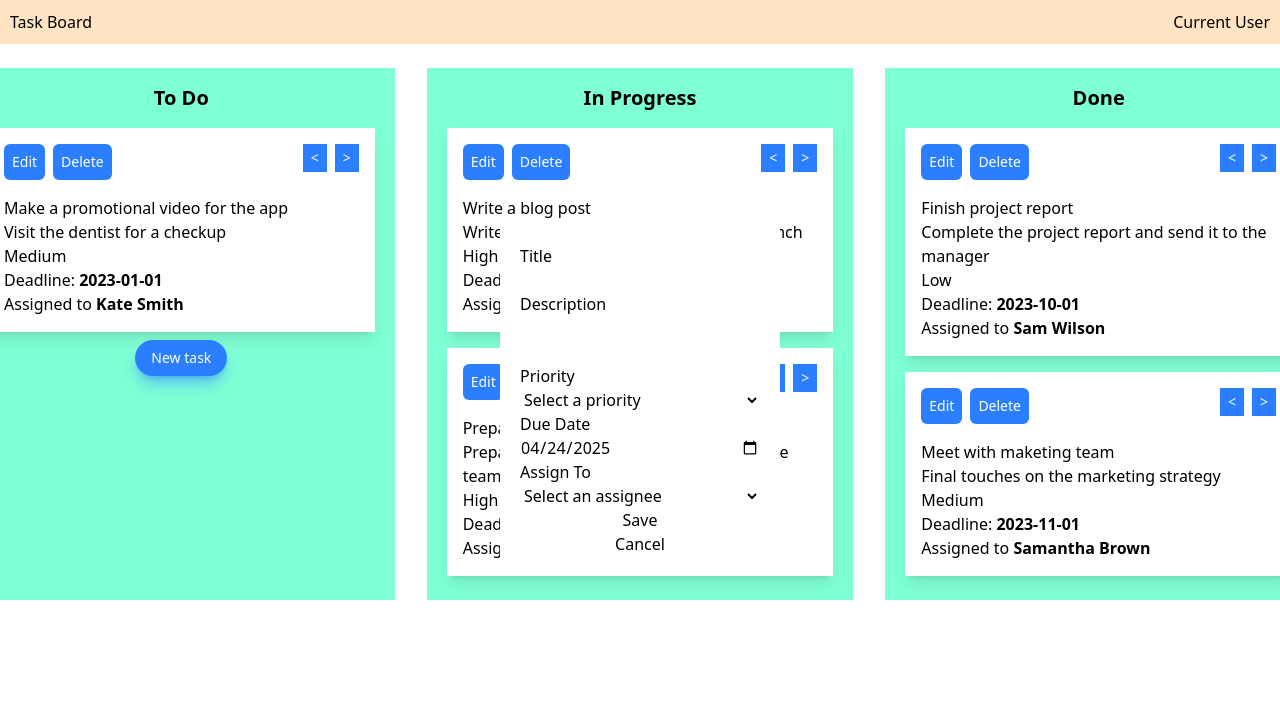
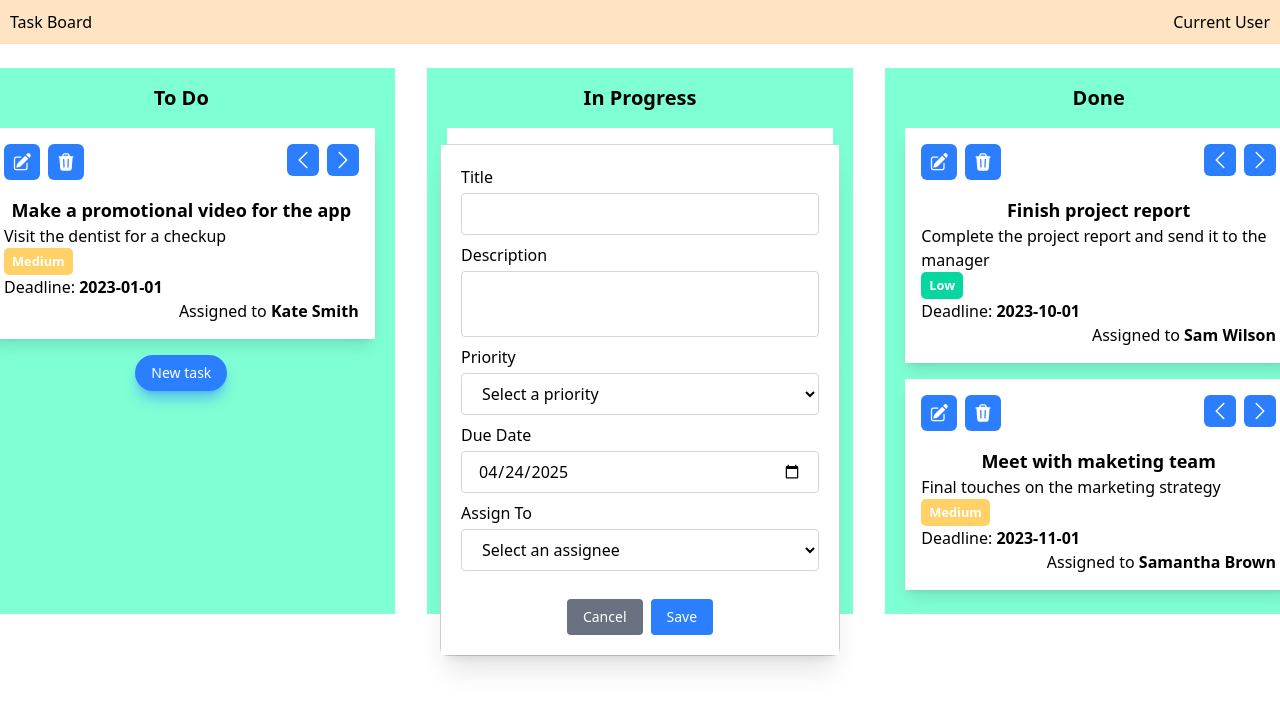
Before and after one commit to youssef-aitali/TaskBoard, a React (Vite) app: page / in a window 1280 px wide. Both pictures are taken after a click on the button "New task". Shown: the top 708 px of the page. Built offline with nearby package versions, Linux system fonts and the light colour scheme.

Commit message:
Styling and adding priority based styling

```diff
--- a/package.json
+++ b/package.json
@@ -10,6 +10,7 @@
     "preview": "vite preview"
   },
   "dependencies": {
+    "@heroicons/react": "^2.2.0",
     "@tailwindcss/vite": "^4.1.5",
     "react": "^19.0.0",
     "react-dom": "^19.0.0",
--- a/src/components/NewTaskForm.jsx
+++ b/src/components/NewTaskForm.jsx
@@ -51,11 +51,15 @@ const NewTaskForm = () => {
   };
 
   return (
-    <div className="newTaskForm-container w-70">
-      <form onSubmit={handleSubmit}>
+    <div className="fixed top-[50%] left-[50%] transform -translate-x-1/2 -translate-y-1/2 w-100 border border-gray-300 rounded-lg">
+      <form
+        className="flex flex-col bg-white shadow-xl p-5"
+        onSubmit={handleSubmit}
+      >
         <>
           <label htmlFor="title">Title</label>
           <input
+            className="mt-1 mb-2 w-full px-4 py-2 border border-gray-300 rounded-sm focus:outline-none focus:ring-2 focus:ring-blue-500 focus:border-transparent"
             type="text"
             id="title"
             name="title"
@@ -67,6 +71,7 @@ const NewTaskForm = () => {
         <>
           <label htmlFor="description">Description</label>
           <textarea
+            className="mt-1 mb-2 w-full px-4 py-2 border border-gray-300 rounded-sm focus:outline-none focus:ring-2 focus:ring-blue-500 focus:border-transparent"
             type="text"
             id="description"
             name="description"
@@ -79,6 +84,7 @@ const NewTaskForm = () => {
         <>
           <label htmlFor="priority">Priority</label>
           <select
+            className="mt-1 mb-2 w-full px-4 py-2 border border-gray-300 rounded-sm focus:outline-none focus:ring-2 focus:ring-blue-500 focus:border-transparent"
             id="priority"
             name="priority"
             value={formData.priority}
@@ -94,6 +100,7 @@ const NewTaskForm = () => {
         <>
           <label htmlFor="dueDate">Due Date</label>
           <input
+            className="mt-1 mb-2 w-full px-4 py-2 border border-gray-300 rounded-sm focus:outline-none focus:ring-2 focus:ring-blue-500 focus:border-transparent"
             type="date"
             id="dueDate"
             name="dueDate"
@@ -105,6 +112,7 @@ const NewTaskForm = () => {
         <>
           <label htmlFor="assignee">Assign To</label>
           <select
+            className="mt-1 mb-2 w-full px-4 py-2 border border-gray-300 rounded-sm focus:outline-none focus:ring-2 focus:ring-blue-500 focus:border-transparent"
             id="assignee"
             name="assignee"
             value={formData.assignee}
@@ -119,12 +127,21 @@ const NewTaskForm = () => {
             <option value="Samantha Brown">Samantha Brown</option>
           </select>
         </>
-        <input type="submit" value="Save" />
-        <input
-          type="button"
-          value="Cancel"
-          onClick={() => setTaskDialogOpen(false)}
-        />
+        <div className="flex justify-center mt-3">
+          <button
+            className="bg-gray-500 hover:bg-gray-400 text-white text-sm px-4 py-2 mt-2 rounded-sm cursor-pointer font-medium mr-1"
+            type="button"
+            onClick={() => setTaskDialogOpen(false)}
+          >
+            Cancel
+          </button>
+          <button
+            className="bg-blue-500 hover:bg-blue-400 text-white text-sm px-4 py-2 mt-2 rounded-sm cursor-pointer font-medium ml-1"
+            type="submit"
+          >
+            Save
+          </button>
+        </div>
       </form>
     </div>
   );
--- a/src/components/TaskCard.jsx
+++ b/src/components/TaskCard.jsx
@@ -1,5 +1,23 @@
 import { useTasks } from "../Contexts/TasksContext";
+import {
+  ChevronRightIcon,
+  ChevronLeftIcon,
+  PencilSquareIcon,
+  TrashIcon,
+} from "@heroicons/react/24/solid";
+
 import "./TaskCard.css";
+
+const priorityColors = {
+  high: "#ff6b6b",
+  medium: "#ffd166",
+  low: "#06d6a0",
+  default: "#cccccc",
+};
+
+const getPriorityColor = (priority) => {
+  return priorityColors[priority.toLowerCase()] || priorityColors.default;
+};
 
 const TaskCard = ({ task }) => {
   const { setTaskToEditId, dispatch, setTaskDialogOpen } = useTasks();
@@ -37,7 +55,7 @@ const TaskCard = ({ task }) => {
             className="bg-blue-500 hover:bg-blue-400 text-white text-sm px-2 py-2 rounded-md cursor-pointer font-medium mr-1"
             onClick={() => openEditTaskDialog(task.id)}
           >
-            Edit
+            <PencilSquareIcon className="size-5 text-white" />
           </button>
           <button
             className="bg-blue-500 hover:bg-blue-400 text-white text-sm px-2 py-2 rounded-md cursor-pointer font-medium ml-1"
@@ -48,37 +66,51 @@ const TaskCard = ({ task }) => {
               })
             }
           >
-            Delete
+            <TrashIcon className="size-5 text-white" />
           </button>
         </div>
         <div>
           <button
-            className="bg-blue-500 hover:bg-blue-400 text-white text-sm px-2 py-1 cursor-pointer font-medium mr-1"
+            className="bg-blue-500 hover:bg-blue-400 text-white text-sm px-1 py-1 rounded-md cursor-pointer font-medium mr-1"
             onClick={() => handleMoveLeftTask(task)}
             disabled={task.status === "To Do"}
           >
-            {"<"}
+            <ChevronLeftIcon className="size-6 text-white" />
           </button>
           <button
-            className="bg-blue-500 hover:bg-blue-400 text-white text-sm px-2 py-1 cursor-pointer font-medium ml-1"
+            className="bg-blue-500 hover:bg-blue-400 text-white text-sm px-1 py-1 rounded-md cursor-pointer font-medium ml-1"
             onClick={() => handleMoveRightTask(task)}
             disabled={task.status === "Done"}
           >
-            {">"}
+            <ChevronRightIcon className="size-6 text-white" />
           </button>
         </div>
       </div>
-      <h3>{task.title}</h3>
+      <div className="flex flex-col">
+        <h3 className="self-center text-lg font-semibold">{task.title}</h3>
         <p>{task.description}</p>
-      <p>{task.priority}</p>
+        <span
+          className="self-start"
+          style={{
+            backgroundColor: getPriorityColor(task.priority),
+            color: "#fff",
+            padding: "4px 8px",
+            fontWeight: "bold",
+            borderRadius: "5px",
+            fontSize: "0.8rem",
+          }}
+        >
+          {task.priority}
+        </span>
         <p>
           {"Deadline: "}
           <strong>{task.dueDate}</strong>
         </p>
-      <p>
+        <span className="self-end">
           {"Assigned to "}
           <strong>{task.assignee}</strong>
-      </p>
+        </span>
+      </div>
     </div>
   );
 };
--- a/src/components/TasksBoard.jsx
+++ b/src/components/TasksBoard.jsx
@@ -16,7 +16,7 @@ const TasksBoard = ({ status }) => {
       {status === "To Do" && (
         <button
           rol="button"
-          className="bg-blue-500 hover:bg-blue-400 text-white text-sm px-4 py-2 rounded-full cursor-pointer font-medium shadow-lg shadow-blue-500/50"
+          className="bg-blue-500 hover:bg-blue-400 text-white text-sm px-4 py-2 mt-2 rounded-full cursor-pointer font-medium shadow-lg shadow-blue-500/50"
           onClick={() => setTaskDialogOpen(true)}
         >
           New task
```
Also changed, not shown: 1 other file (tests, documents, lock files or other folders). Lines whose indentation alone changed are shown as unchanged.
